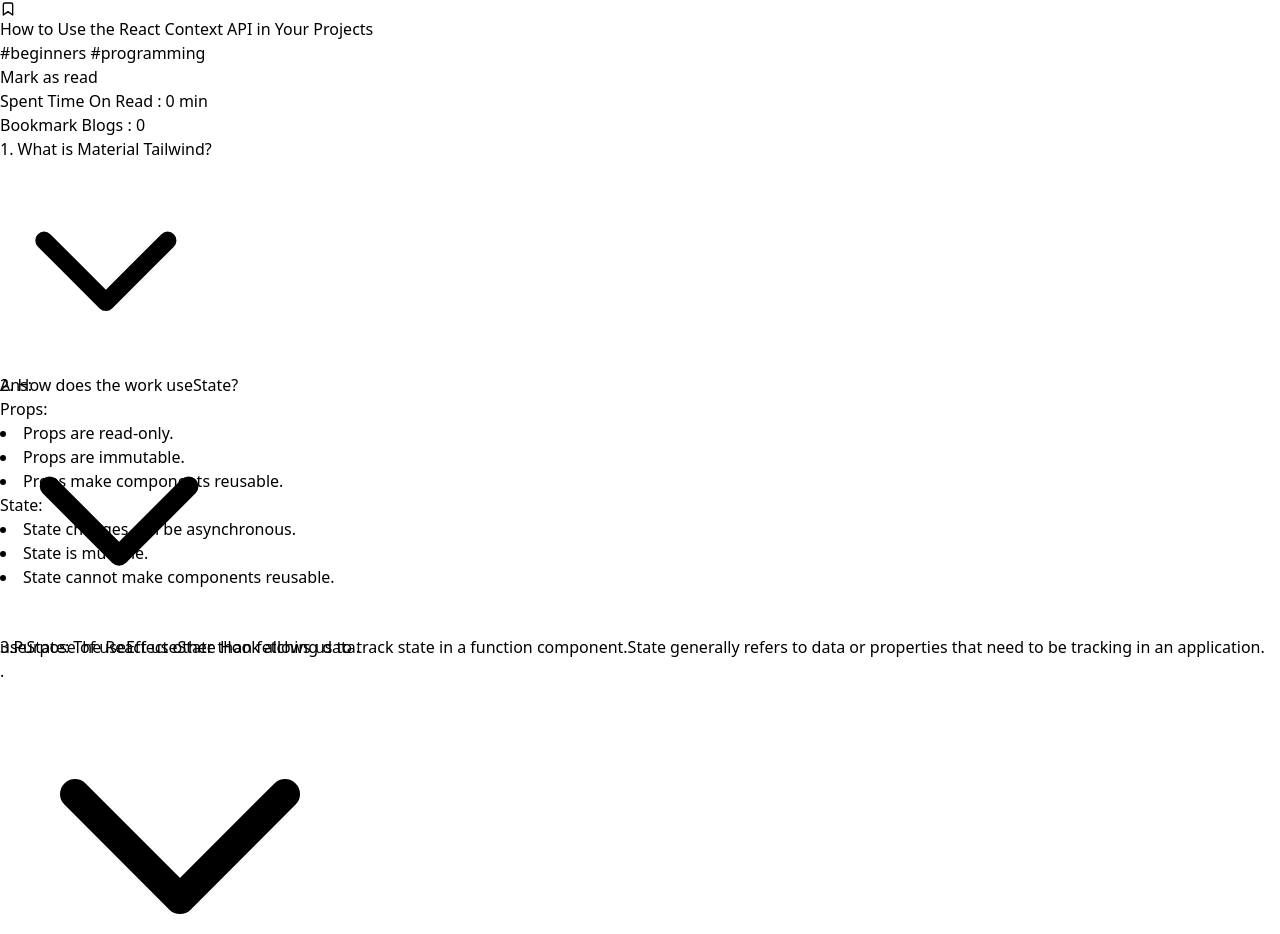
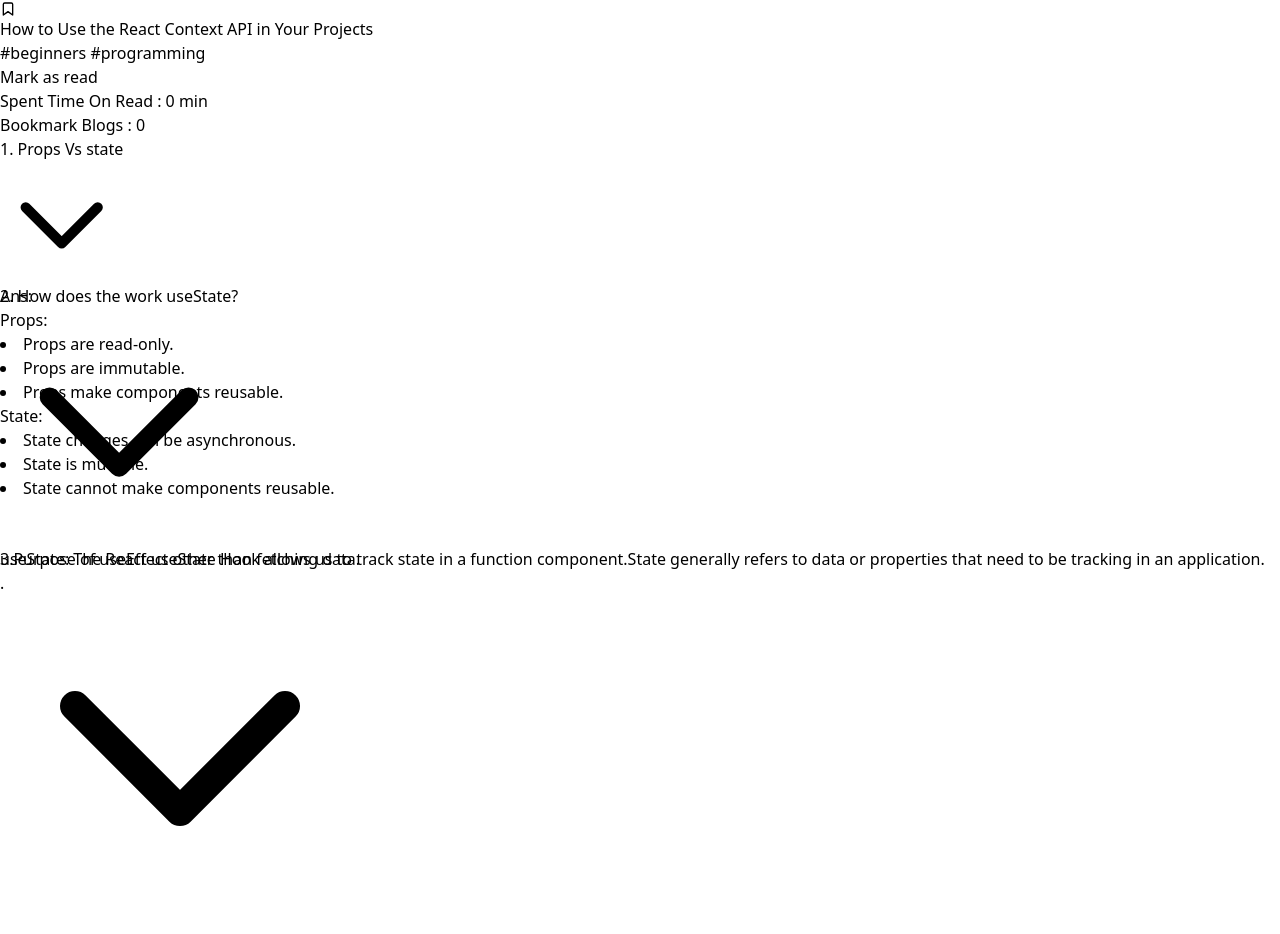
Before and after one commit to shaykotselim/knowledge_cafe_project_8, a React (Vite) app: page / in a window 1280 px wide. Shown: the part 3035-3969 px from the top of the page. Built offline with nearby package versions, Linux system fonts and the light colour scheme; what @material-tailwind/react would draw is missing.

Commit message:
props vs state

```diff
--- a/src/components/Question/QuestionV2.jsx
+++ b/src/components/Question/QuestionV2.jsx
@@ -32,7 +32,7 @@
         <Fragment>
             <Accordion open={open === 1} icon={<Icon id={1} open={open} />}>
                 <AccordionHeader onClick={() => handleOpen(1)}>
-                    1. What is Material Tailwind?
+                    1. Props Vs state
                 </AccordionHeader>
                 <AccordionBody>
                     <p className='underline'>Ans:</p>
```
